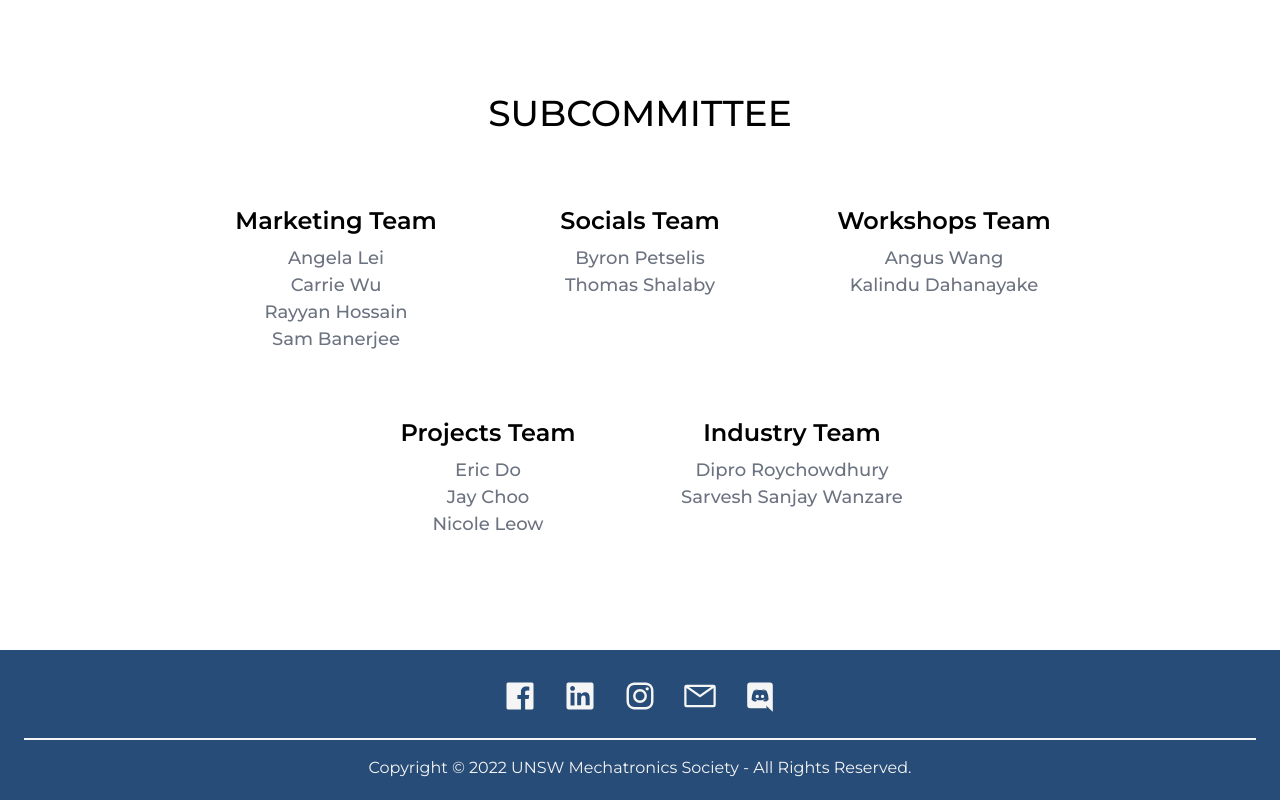
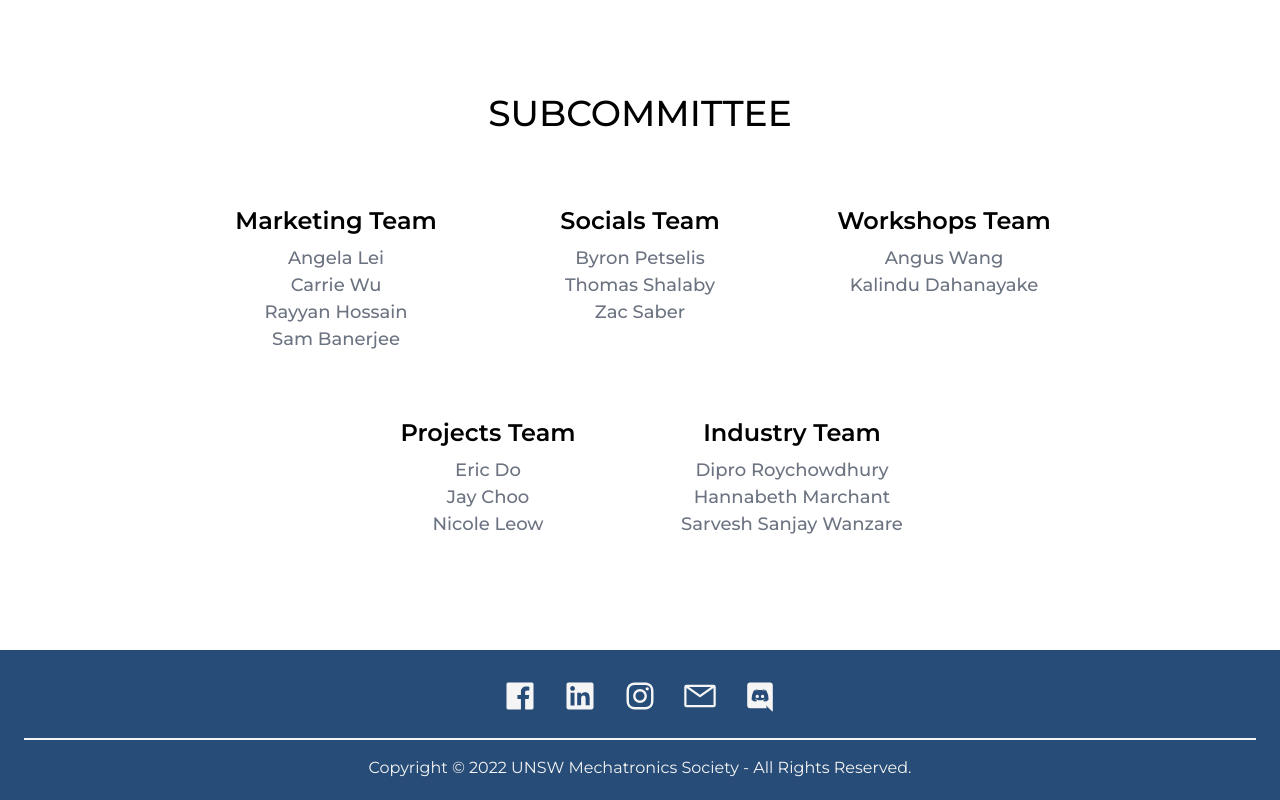
Before and after one commit to UNSW-Mechatronics-Society/mtrnsoc-website, a Next.js app: page /team in a window 1280 px wide. Shown: the part 3267-4067 px from the top of the page. Built offline with nearby package versions, Linux system fonts and the light colour scheme; a web font is replaced by a local one.

Commit message:
zac and hannabeth added

```diff
--- a/data/teamData.ts
+++ b/data/teamData.ts
@@ -96,7 +96,7 @@ export const subcomData: SubcomProfileData[] = [
   },
   {
     portfolioName: "Socials Team",
-    members: ["Byron Petselis", "Thomas Shalaby"],
+    members: ["Byron Petselis", "Thomas Shalaby", "Zac Saber"],
   },
   {
     portfolioName: "Workshops Team",
@@ -108,6 +108,6 @@ export const subcomData: SubcomProfileData[] = [
   },
   {
     portfolioName: "Industry Team",
-    members: ["Dipro Roychowdhury", "Sarvesh Sanjay Wanzare"],
+    members: ["Dipro Roychowdhury", "Hannabeth Marchant", "Sarvesh Sanjay Wanzare"],
   },
 ];
```
